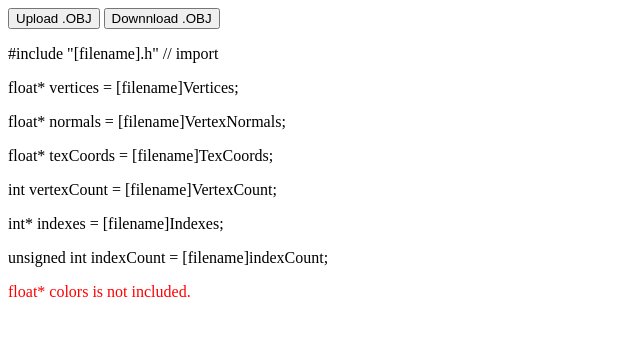
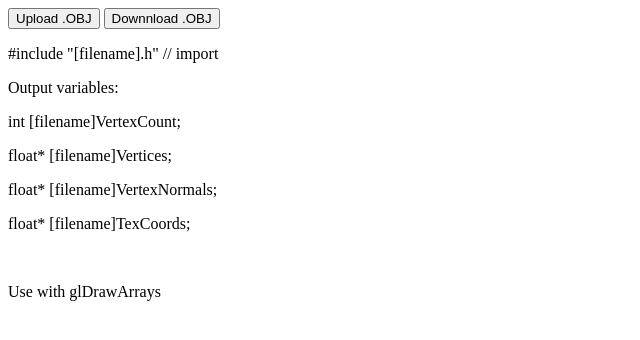
Before and after one commit to Szulerinio/OBJtoHconverter, a plain HTML site: page index.html in a window 1280 px wide. Shown: the whole page, without its empty margins (0-640 px from the left). Drawn offline with Linux system fonts and the light colour scheme.

Commit message:
update usage information and wait/ready indicator

```diff
--- a/index.html
+++ b/index.html
@@ -9,17 +9,17 @@
   </head>
   <body>
     <button id="button">Upload .OBJ</button>
+    <span id="status"></span>
     <button id="saveButton">Downnload .OBJ</button>
     <div>
       <p>#include "[filename].h" // import</p>
-      <p>float* vertices = [filename]Vertices;</p>
-      <p>float* normals = [filename]VertexNormals;</p>
-      <p>float* texCoords = [filename]TexCoords;</p>
-      <p>int vertexCount = [filename]VertexCount;</p>
-      <p>int* indexes = [filename]Indexes;</p>
-      <p>unsigned int indexCount = [filename]indexCount;</p>
-
-      <p style="color: red">float* colors is not included.</p>
+      <p>Output variables:</p>
+      <p>int [filename]VertexCount;</p>
+      <p>float* [filename]Vertices;</p>
+      <p>float* [filename]VertexNormals;</p>
+      <p>float* [filename]TexCoords;</p>
+      <br />
+      <p>Use with glDrawArrays</p>
     </div>
   </body>
 </html>
--- a/main.js
+++ b/main.js
@@ -2,6 +2,7 @@ let current_blob = "";
 
 const button = document.querySelector("#button");
 const saveButton = document.querySelector("#saveButton");
+const statusSpan = document.querySelector("#status");
 
 const pickerOpts = {
   types: [
@@ -19,7 +20,7 @@ const pickerOpts = {
 async function getTheFile() {
   // open file picker
   [fileHandle] = await window.showOpenFilePicker(pickerOpts);
-
+  statusSpan.innerText = "wait";
   // get file contents
   const fileData = await fileHandle.getFile();
   const text = await fileData.text();
@@ -49,6 +50,7 @@ const parse = (text, name) => {
   const texValues = getTex(text);
   const normalValues = getVertexNormals(text);
   const faces = getFaces(text, name, texValues, normalValues, verts);
+  statusSpan.innerText = "ready";
   current_blob = faces;
 };
 
```
